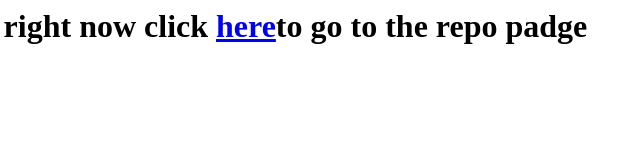
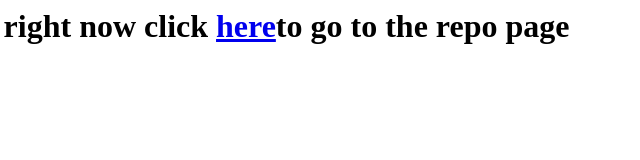
Before and after one commit to sanderkees/sanderkees.github.io, a plain HTML site: page index.html in a window 1280 px wide. Shown: the full height of the page, 277-917 px from the left. Drawn offline with Linux system fonts and the light colour scheme.

Commit message:
Update index.html

```diff
--- a/index.html
+++ b/index.html
@@ -1,6 +1,6 @@
 <html>
 <body>
-<h1>there is nothin here right now click <a href=sanderkees.github.io/repo>here</a>to go to the repo padge</h1>
+<h1>there is nothin here right now click <a href=sanderkees.github.io/repo>here</a>to go to the repo page</h1>
 <p>there will be something here later</p>
 </body>
 </html>
```
